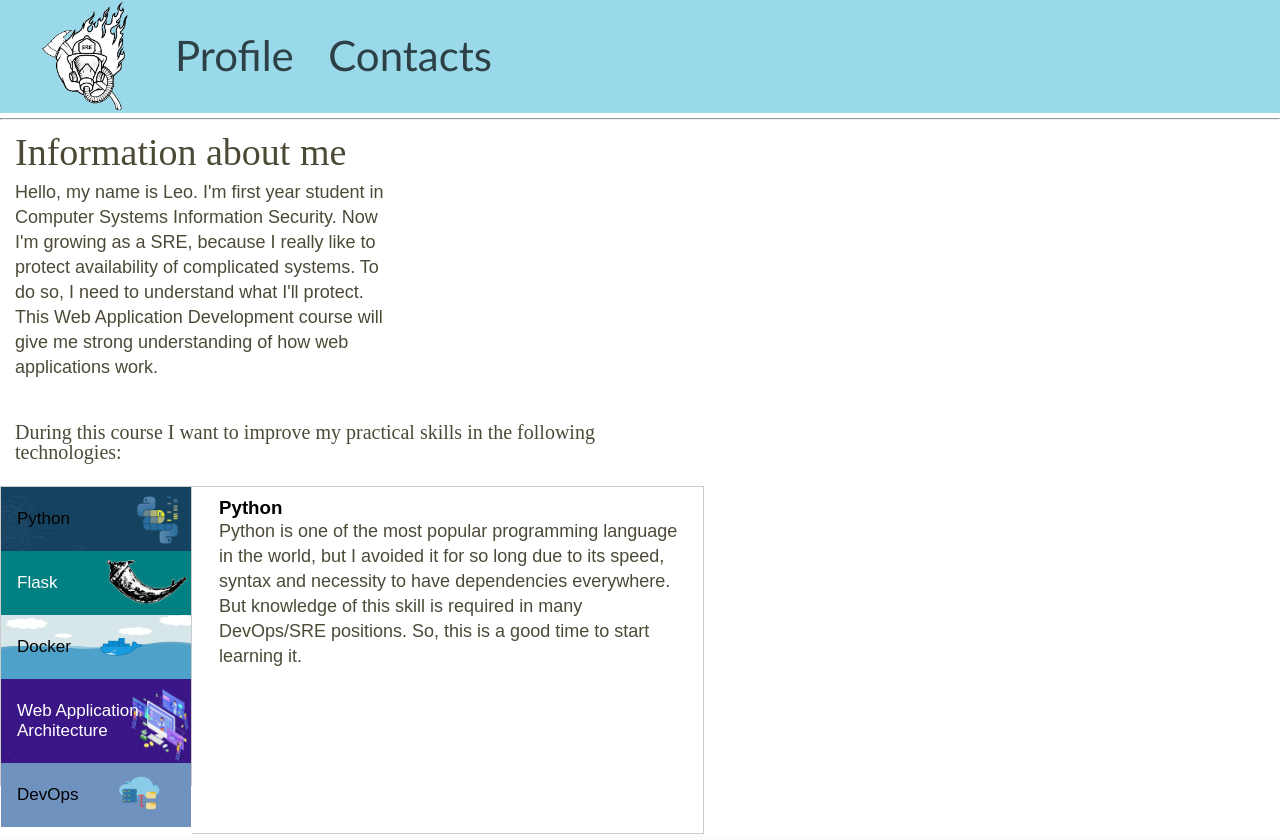
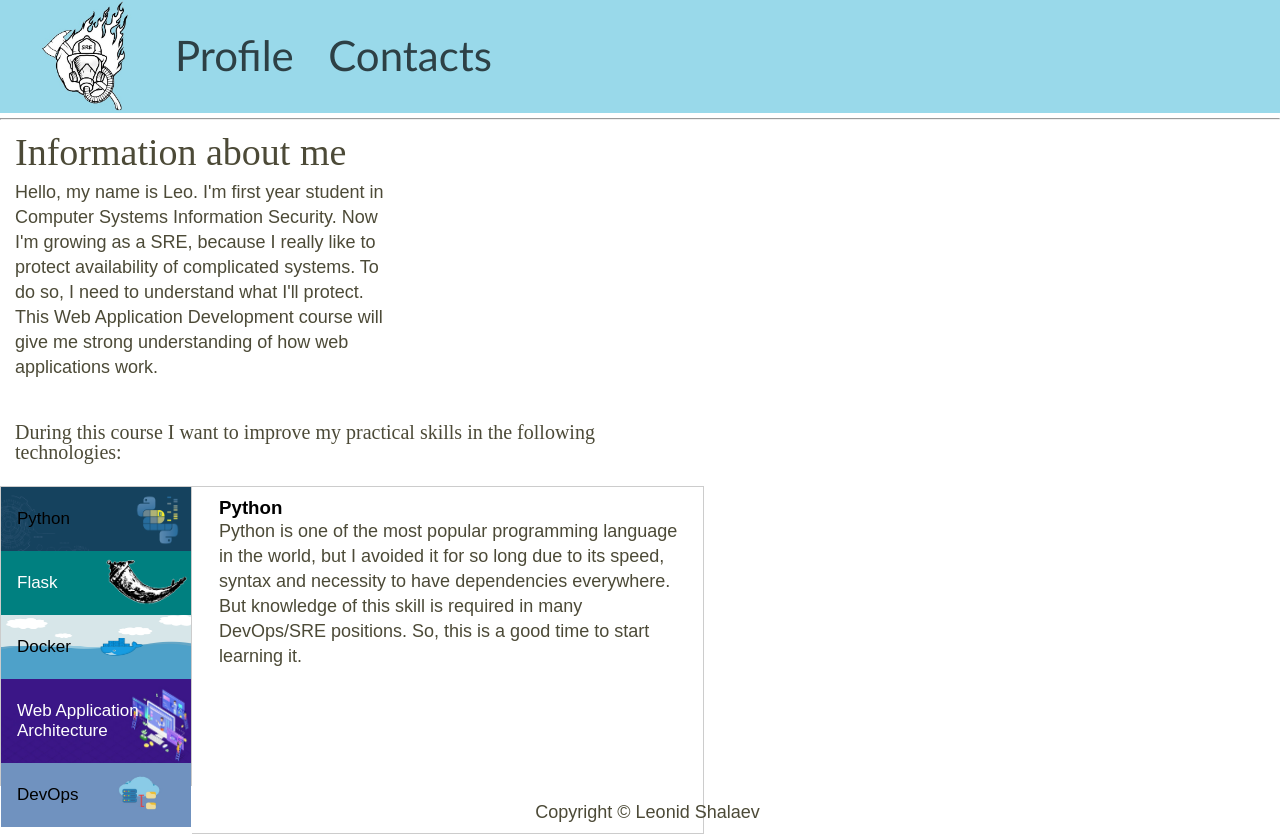
Before and after one commit to Botiyava/WAD-ITMO-2023, a Flask app: page /profile in a window 1280 px wide. Run offline with Flask 2, Linux system fonts and the light colour scheme.

Commit message:
added footer

```diff
--- a/homework1/static/css/styles.css
+++ b/homework1/static/css/styles.css
@@ -164,3 +164,22 @@ button#devops{
         background-repeat: no-repeat;
         background-size: 100% 100%;
 }
+#page-container {
+  position: relative;
+  min-height: 105vh;
+}
+
+#content-wrap {
+  padding-bottom: 0.5rem;    /* Footer height */
+}
+
+#footer {
+  position: absolute;
+  bottom: 0;
+  width: 100%;
+  height: 2.5rem;            /* Footer height */
+}
+
+.footer-text{
+        text-align: center;
+}
--- a/homework1/templates/base.html
+++ b/homework1/templates/base.html
@@ -9,7 +9,9 @@
         <title> {% block title %} {% endblock %} of My Simple Flask Page</title>
 </head>
 <body>
-        <div class="navigation-bar">
+         <div id="page-container">
+            <div id="content-wrap">
+                <div class="navigation-bar">
                 <div id="navigation-container">
                 <img src="{{ url_for('static', filename="images/sre.jpg") }}" width="100">
       <ul>
@@ -21,5 +23,8 @@
         <div class="content">
         {% block content %} {% endblock %}
         </div>
+                </div>
+                <footer id="footer"><p class="footer-text">Copyright &copy; Leonid Shalaev</p><footer>
+            </div>
 </body>
 </html>
```
